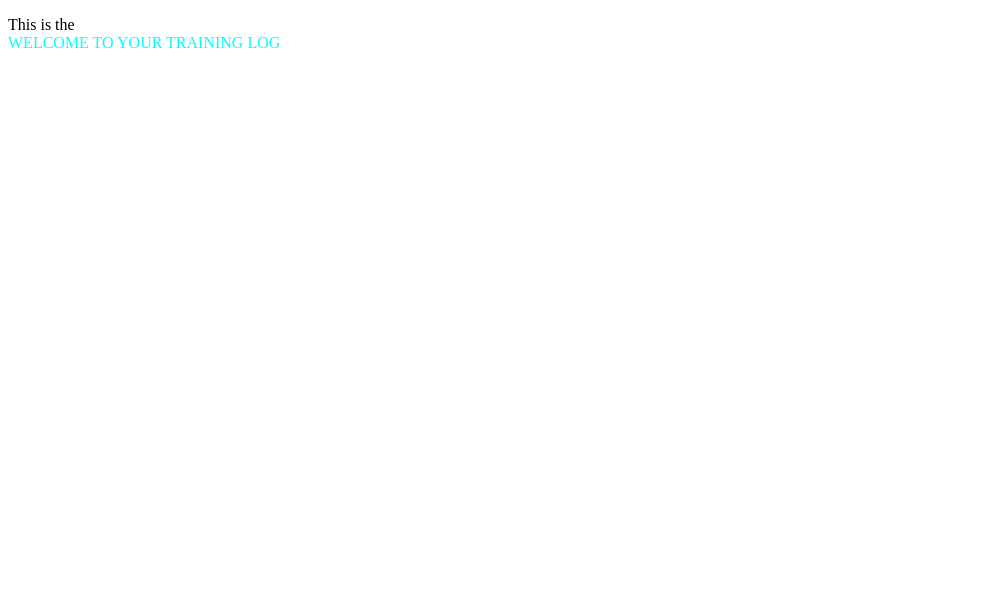
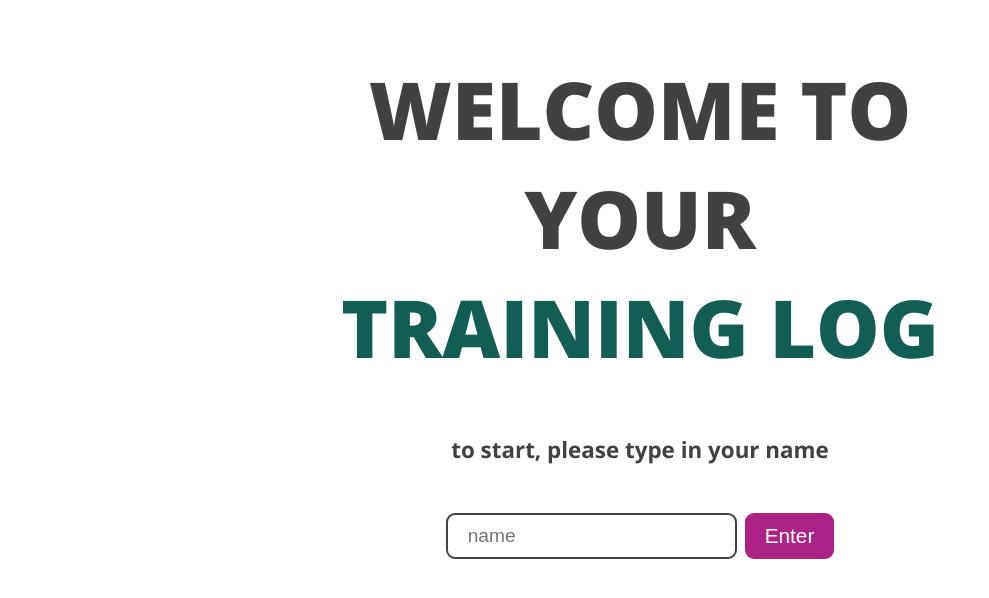
Before and after one commit to skystanoyevitch/workout-logger, a React (Vite) app in the folder fitness-tracker/: page / in a window 1280 px wide. Shown: the top 598 px of the page, without its empty margins (0-989 px from the left). Built offline with nearby package versions, Linux system fonts and the light colour scheme.

Commit message:
added styles + removed unused code

```diff
--- a/fitness-tracker/src/App.tsx
+++ b/fitness-tracker/src/App.tsx
@@ -1,21 +1,18 @@
-// import WelcomePage from "./components/pages/WelcomePage/Components/WelcomePageComponent/WelcomePage";
 import React from "react";
 import { WelcomePage } from "../src/components/pages";
 
-export interface PropsFace {
-	msg: String;
-}
+// export interface PropsFace {
+// 	msg: String;
+// }
 
 function App() {
-	const messageProps: PropsFace = {
-		msg: "WELCOME TO YOUR TRAINING LOG",
-	};
+	// const messageProps: PropsFace = {
+	// 	msg: "WELCOME TO YOUR TRAINING LOG",
+	// };
 
 	return (
 		<div className="">
-			<p>
-				This is the <WelcomePage message={messageProps} />{" "}
-			</p>
+			<WelcomePage />
 		</div>
 	);
 }
--- a/fitness-tracker/src/components/pages/WelcomePage/Components/WelcomePageComponent/WelcomePage.tsx
+++ b/fitness-tracker/src/components/pages/WelcomePage/Components/WelcomePageComponent/WelcomePage.tsx
@@ -1,13 +1,36 @@
 import React from "react";
-import { PropsFace } from "../../../../../App";
+// import { PropsFace } from "../../../../../App";
 import styles from "./welcomePage.module.css";
 
-interface Iprops {
-	message: PropsFace;
-}
+// interface Iprops {
+// 	message: PropsFace;
+// }
 
-function WelcomePage({ message }: Iprops): JSX.Element {
-	return <div className={styles.text}>{message.msg}</div>;
+function WelcomePage(): JSX.Element {
+	return (
+		<div className={styles.container}>
+			<h1 className={styles.heading}>
+				WELCOME TO YOUR{" "}
+				<span className={styles.text_sub_color}>TRAINING LOG</span>
+			</h1>
+			<h3 className={styles.subheading}>
+				to start, please type in your name
+			</h3>
+			{/* <label htmlFor="name">Enter Name</label> */}
+
+			<div className={styles.input_container}>
+				<input
+					type="text"
+					name="name"
+					placeholder="name"
+					className={styles.input}
+				/>
+				<button type="submit" className={styles.input_button}>
+					Enter
+				</button>
+			</div>
+		</div>
+	);
 }
 
 export default WelcomePage;
--- a/fitness-tracker/src/components/pages/WelcomePage/Components/WelcomePageComponent/welcomePage.module.css
+++ b/fitness-tracker/src/components/pages/WelcomePage/Components/WelcomePageComponent/welcomePage.module.css
@@ -1,3 +1,54 @@
-.text {
-	color: aqua;
+@import url("https://fonts.googleapis.com/css2?family=Open+Sans:ital,wght@0,300;0,400;0,500;0,600;0,700;0,800;1,300;1,400;1,500;1,600;1,700;1,800&display=swap");
+
+/* Headings and containers */
+.container {
+	margin-left: auto;
+	margin-right: auto;
+	width: 50%;
 }
+
+.heading {
+	color: #414141;
+	font-size: 5rem;
+	text-align: center;
+	font-weight: 900;
+	font-family: "Open Sans", sans-serif;
+}
+
+.subheading {
+	color: #414141;
+	font-size: 1.4rem;
+	text-align: center;
+	font-weight: 700;
+	font-family: "Open Sans", sans-serif;
+}
+
+.text_sub_color {
+	color: #125e54;
+}
+
+/* Input */
+
+.input_container {
+	margin: 3rem;
+	text-align: center;
+	display: flex;
+	justify-content: center;
+}
+
+.input {
+	border: 2px solid #414141;
+	border-radius: 9px;
+	padding: 10px 20px 10px 20px;
+	font-size: 1.2rem;
+}
+
+.input_button {
+	border-radius: 9px;
+	padding: 10px 20px 10px 20px;
+	font-size: 1.3rem;
+	background-color: #ac2286;
+	color: white;
+	border: #ac2286;
+	margin-left: 0.5rem;
+}
```
